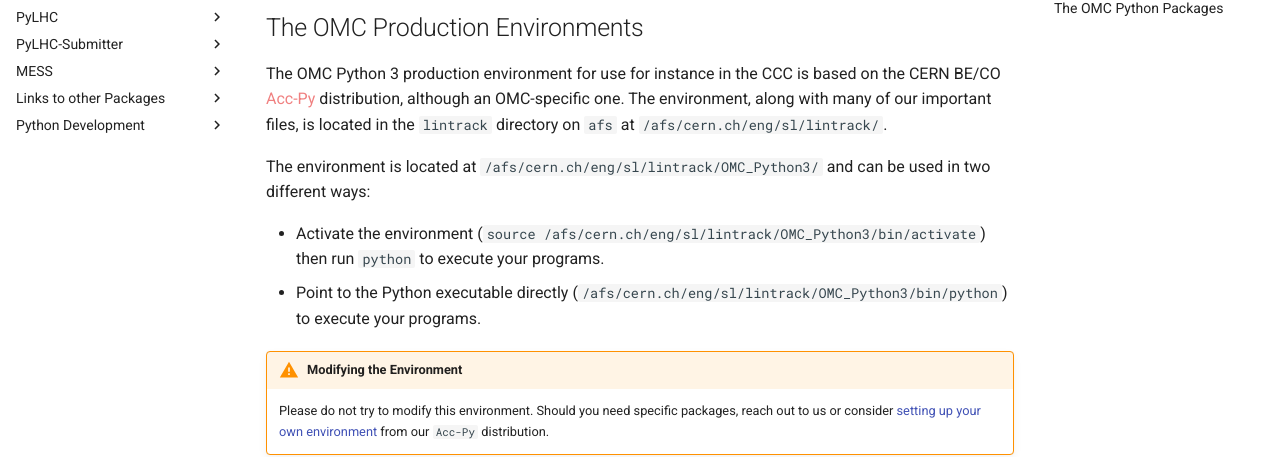
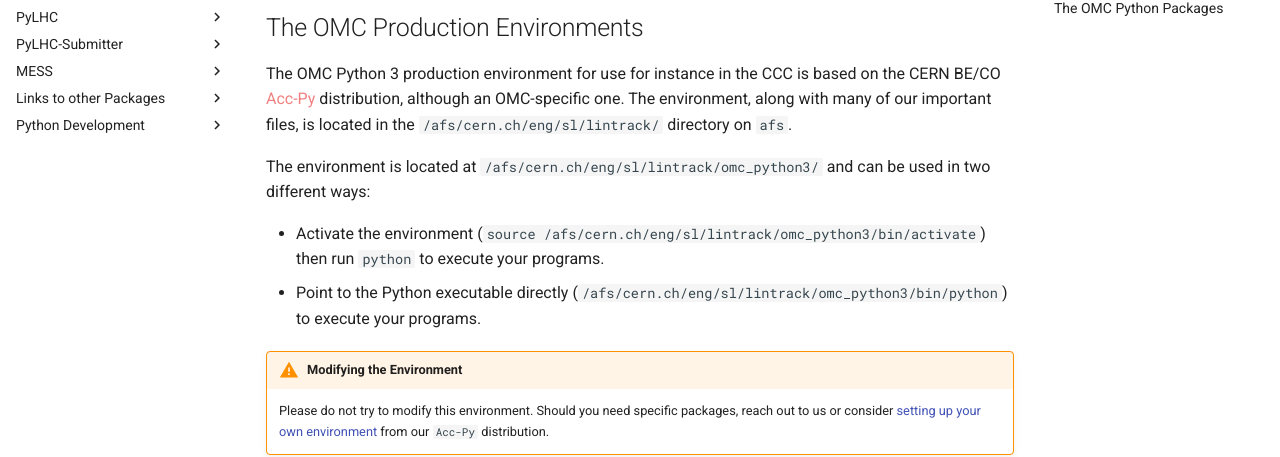
Before and after one commit to pylhc/pylhc.github.io, an MkDocs documentation site: the page built from docs/packages/about.md, in a window 1280 px wide and 900 px high, scrolled down 308 px. Shown: the part 145-602 px from the top of the window. Built offline with MkDocs 1.6.1 and Material for MkDocs 9.7.7, drawn with Linux system fonts in a browser that asks for light colours.

Commit message:
update location for OMC python 3 production environment and make a link cern_internal

```diff
--- a/docs/packages/about.md
+++ b/docs/packages/about.md
@@ -10,12 +10,12 @@
 ## The OMC Production Environments
 
 The OMC Python 3 production environment for use for instance in the CCC is based on the CERN BE/CO [Acc-Py][accpy_docs]{target=_blank .cern_internal} distribution, although an OMC-specific one.
-The environment, along with many of our important files, is located in the `lintrack` directory on `afs` at `/afs/cern.ch/eng/sl/lintrack/`.
+The environment, along with many of our important files, is located in the `/afs/cern.ch/eng/sl/lintrack/` directory on `afs`.
 
-The environment is located at `/afs/cern.ch/eng/sl/lintrack/OMC_Python3/` and can be used in two different ways:
+The environment is located at `/afs/cern.ch/eng/sl/lintrack/omc_python3/` and can be used in two different ways:
 
-- Activate the environment (`source /afs/cern.ch/eng/sl/lintrack/OMC_Python3/bin/activate`) then run `python` to execute your programs.
-- Point to the Python executable directly (`/afs/cern.ch/eng/sl/lintrack/OMC_Python3/bin/python`) to execute your programs.
+- Activate the environment (`source /afs/cern.ch/eng/sl/lintrack/omc_python3/bin/activate`) then run `python` to execute your programs.
+- Point to the Python executable directly (`/afs/cern.ch/eng/sl/lintrack/omc_python3/bin/python`) to execute your programs.
 
 !!! warning "Modifying the Environment"
     Please do not try to modify this environment.
```
Also changed, not shown: docs/packages/development/howto_venv.md (+1 -1 lines).
